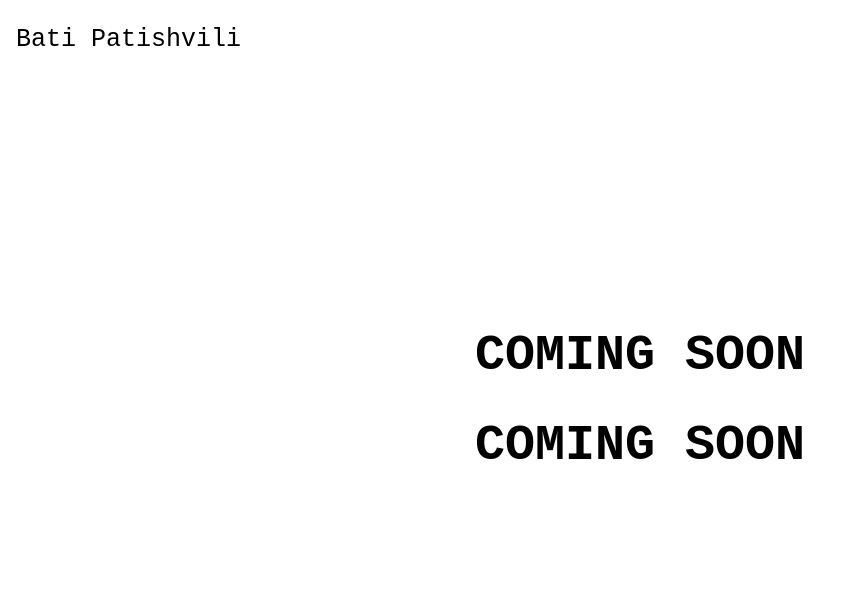
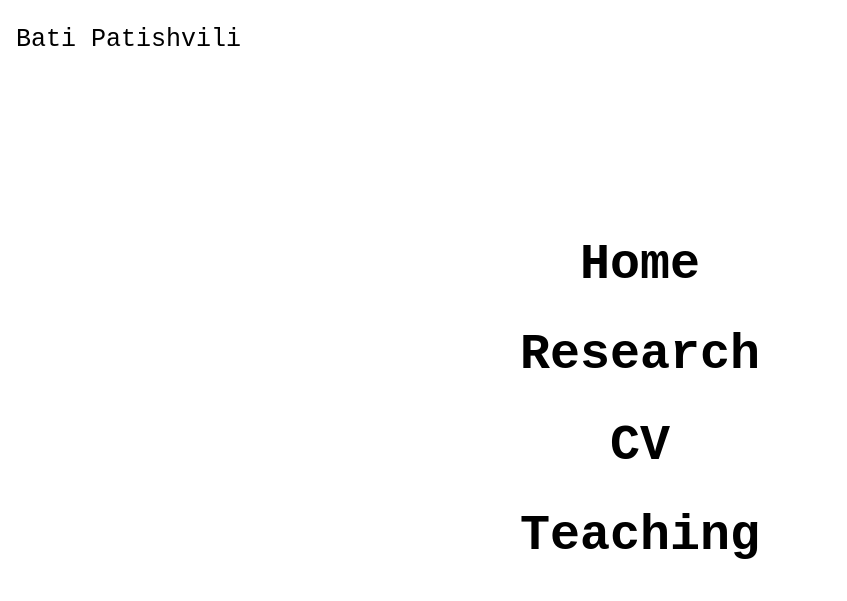
Before and after one commit to batipatishvili/batipatishvili.github.io, a plain HTML site: page index.html in a window 1280 px wide. Shown: the whole page, without its empty margins (0-847 px from the left). Drawn offline with Linux system fonts and the light colour scheme.

Commit message:
Update index.html

```diff
--- a/index.html
+++ b/index.html
@@ -49,8 +49,10 @@ hr {
     <p>Bati Patishvili</p>
   </div>
   <div class="middle">
-    <h1>COMING SOON</h1>
-    <h1>COMING SOON</h1>
+    <h1>Home</h1>
+    <h1>Research</h1>
+    <h1>CV</h1>
+    <h1>Teaching</h1>
   </div>
 </div>
 
```
